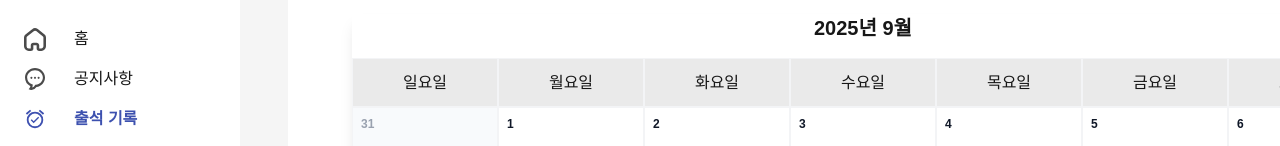
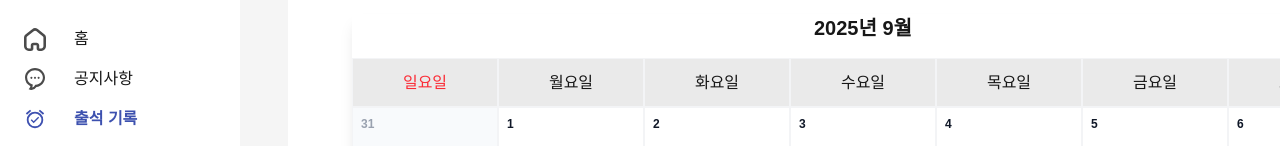
Before and after one commit to 10xBlitz/shahagwon, a Next.js app: page /dashboard/alarm in a window 1280 px wide. Shown: the part 271-417 px from the top of the page. Built offline with nearby package versions, Linux system fonts and the light colour scheme; no server answers.

Commit message:
feat: enhance BigCalendar component; ensure 42 days display and improve day class handling

```diff
--- a/src/components/page-components/alarm/BigCalendar.tsx
+++ b/src/components/page-components/alarm/BigCalendar.tsx
@@ -9,6 +9,7 @@ import {
   startOfWeek,
   startOfMonth,
   eachDayOfInterval,
+  addDays,
 } from "date-fns";
 import React from "react";
 
@@ -23,7 +24,16 @@ export default function BigCalendar({ year, month }: BigCalendarProps) {
   const startDate = startOfWeek(monthStart, { weekStartsOn: 0 }); // Sunday
   const endDate = endOfWeek(monthEnd, { weekStartsOn: 0 });
 
+  // Get all visible days
   const days = eachDayOfInterval({ start: startDate, end: endDate });
+
+  // Always make exactly 42 days (6 weeks × 7 days)
+  if (days.length < 42) {
+    const extraDays = 42 - days.length;
+    for (let i = 1; i <= extraDays; i++) {
+      days.push(addDays(endDate, i));
+    }
+  }
 
   // chunk into weeks (arrays of 7 days)
   const weeks: Date[][] = [];
@@ -55,14 +65,16 @@ export default function BigCalendar({ year, month }: BigCalendarProps) {
         {dayNames.map((d, i) => (
           <div
             key={i}
-            className={`${d === "일" ? "text-red-500" : ""} flex h-[49px] w-[146px] items-center justify-center border border-gray-100`}
+            className={`flex h-[49px] w-[146px] items-center justify-center border border-gray-100 ${
+              i === 0 ? "text-red-500" : ""
+            }`}
           >
             {d}
           </div>
         ))}
       </div>
 
-      {/* weeks — each row forced to grid with inline style to avoid CSS collisions */}
+      {/* calendar body */}
       <div>
         {weeks.map((week, wi) => (
           <div
@@ -83,7 +95,6 @@ export default function BigCalendar({ year, month }: BigCalendarProps) {
                   data-year={dayYear}
                   data-month={dayMonth}
                   data-day={dayNumber}
-                  // note: use border + box-sizing to keep lines consistent
                   className={`flex h-[114px] w-[146px] items-start justify-start border border-gray-100 p-2 ${
                     isCurrentMonth ? "bg-white" : "bg-slate-50"
                   }`}
```
